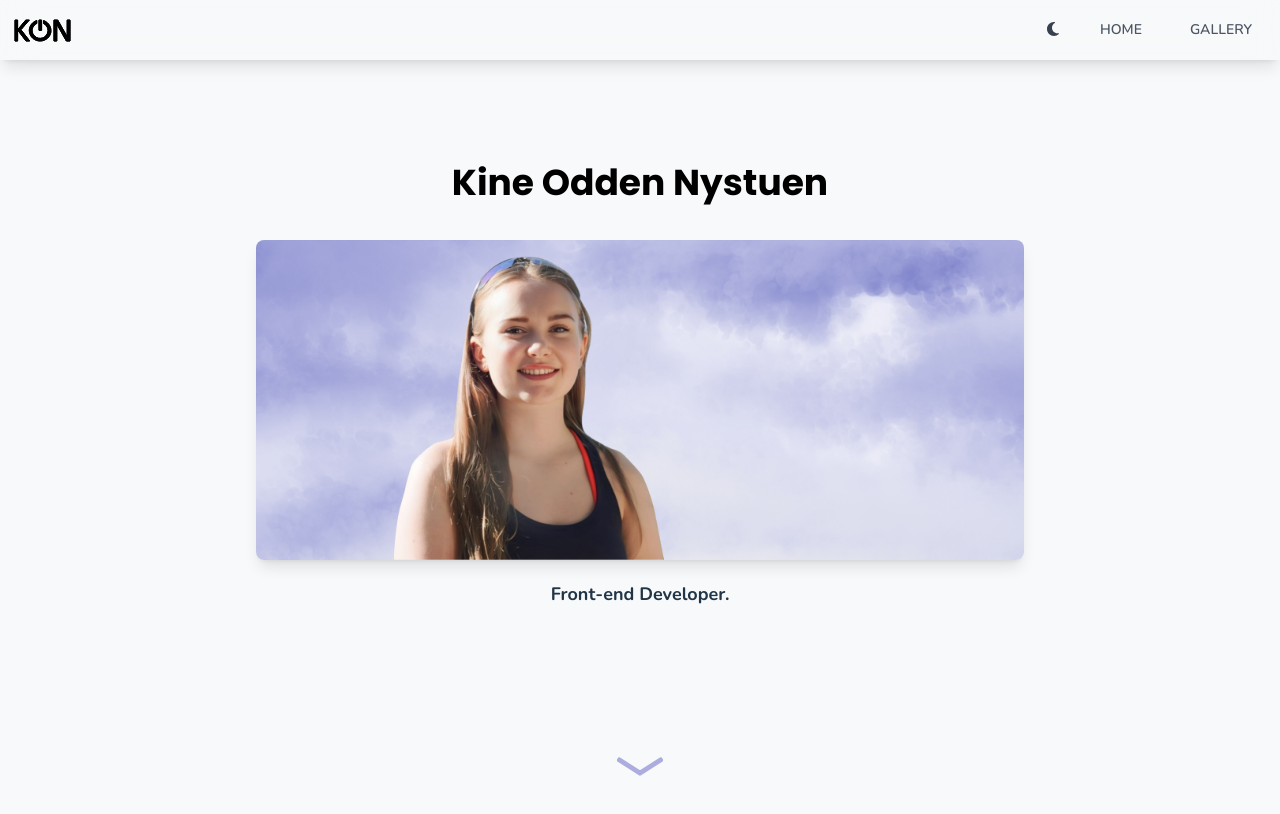
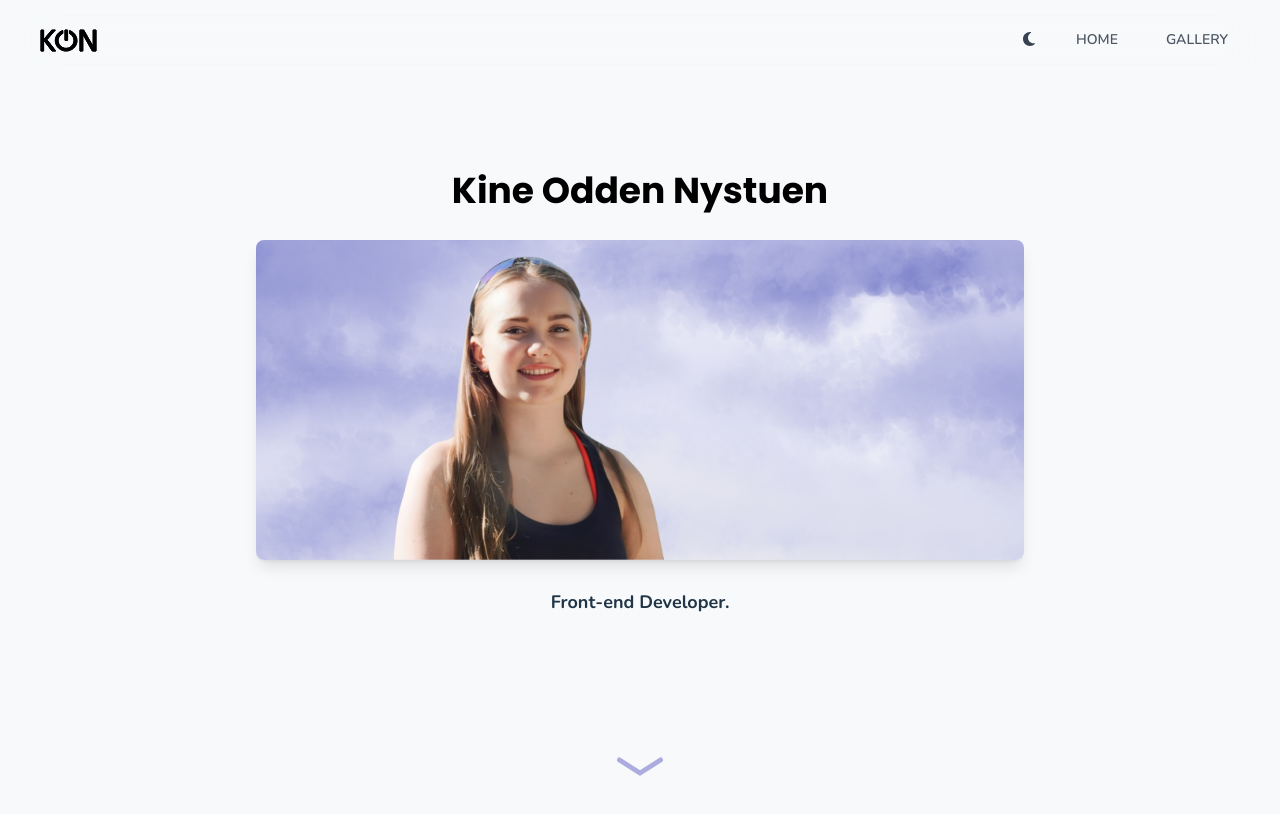
Before and after one commit to Kinenystuen/KON_portfolio, a React (Vite) app: page / in a window 1280 px wide. Shown: the top 814 px of the page. Built offline with nearby package versions, Linux system fonts and the light colour scheme; no server answers; what tailwindcss-motion would draw is missing.

Commit message:
Simplify RootLayout: remove unnecessary classes from main section

```diff
--- a/src/_root/RootLayout.tsx
+++ b/src/_root/RootLayout.tsx
@@ -12,7 +12,7 @@ const RootLayout = () => {
       <Header />
 
       {/* Main Section */}
-      <main className="flex-grow z-10 mt-14 lg:mt-14 relative">
+      <main>
         <Outlet />
       </main>
 
--- a/src/components/shared/header/Header.tsx
+++ b/src/components/shared/header/Header.tsx
@@ -1,14 +1,28 @@
 import { Link, NavLink, useLocation } from "react-router-dom";
+import { useEffect, useRef, useState } from "react";
+import ThemeToggle from "../ThemeToggle";
+import HamburgerMenu from "./MenuBtn";
 import { headerNavLinks } from "../../../library/constants";
 import { INavLink } from "../../../library/types";
-import { useEffect, useRef, useState } from "react";
-import HamburgerMenu from "./MenuBtn";
-import ThemeToggle from "../ThemeToggle";
 
 const Header = () => {
   const [menuOpen, setMenuOpen] = useState(false);
   const { pathname } = useLocation();
   const navRef = useRef<HTMLDivElement>(null);
+  const [scrolling, setScrolling] = useState(false);
+
+  useEffect(() => {
+    const handleScroll = () => {
+      if (window.scrollY > 0) {
+        setScrolling(true); // Detect when the user starts scrolling
+      } else {
+        setScrolling(false);
+      }
+    };
+
+    window.addEventListener("scroll", handleScroll);
+    return () => window.removeEventListener("scroll", handleScroll);
+  }, []);
 
   useEffect(() => {
     const handleClickOutside = (event: MouseEvent) => {
@@ -37,19 +51,22 @@ const Header = () => {
   };
 
   return (
-    <header className="fixed inset-x-0 top-0 z-20 flex items-center justify-between">
+    <div className="w-full mx-auto h-16 z-50">
+      <div className="fixed w-full p-2 px-4 lg:px-6 ">
+        {" "}
+        {/* Fixed Header */}
         <div
-        ref={navRef}
-        className={`flex justify-between content-center items-center w-full h-auto mx-auto
-              lg:bg-customBg lg:bg-opacity-20 dark:lg:bg-customBgDark dark:lg:bg-opacity-10
-              backdrop-filter backdrop-blur-lg shadow-lg z-50`}
+          className={`h-14 lg:h-16 rounded- w-full mx-auto
+          backdrop-filter backdrop-blur-lg transform duration-600 z-50  rounded-xl ${
+            scrolling
+              ? "bg-customBg/50 dark:bg-customBgDark/50 border-gray-400 shadow-sm"
+              : ""
+          }`}
         >
-        {/* Logo Section */}
-        <div className="flex lg:flex-1 z-30">
+          <div className="flex justify-between items-center h-full ">
             <Link
               to="/"
-            className="m-1.5 p-2"
-            onClick={() => setMenuOpen(false)}
+              className="flex justify-start content-center items-center w-fit px-4 h-full"
               aria-label="KON logo"
             >
               <svg
@@ -71,8 +88,7 @@ const Header = () => {
               </svg>
               <span className="sr-only">KON - Homepage</span>
             </Link>
-        </div>
-
+            <div className="flex justify-end items-center lg:justify-end lg:items-center w-full">
               <div className="flex justify-center content-center items-center">
                 {/* Dark Mode Button */}
                 <ThemeToggle />
@@ -121,7 +137,10 @@ const Header = () => {
                 </ul>
               </nav>
             </div>
-    </header>
+          </div>
+        </div>
+      </div>
+    </div>
   );
 };
 
```
Lines whose indentation alone changed are shown as unchanged.
